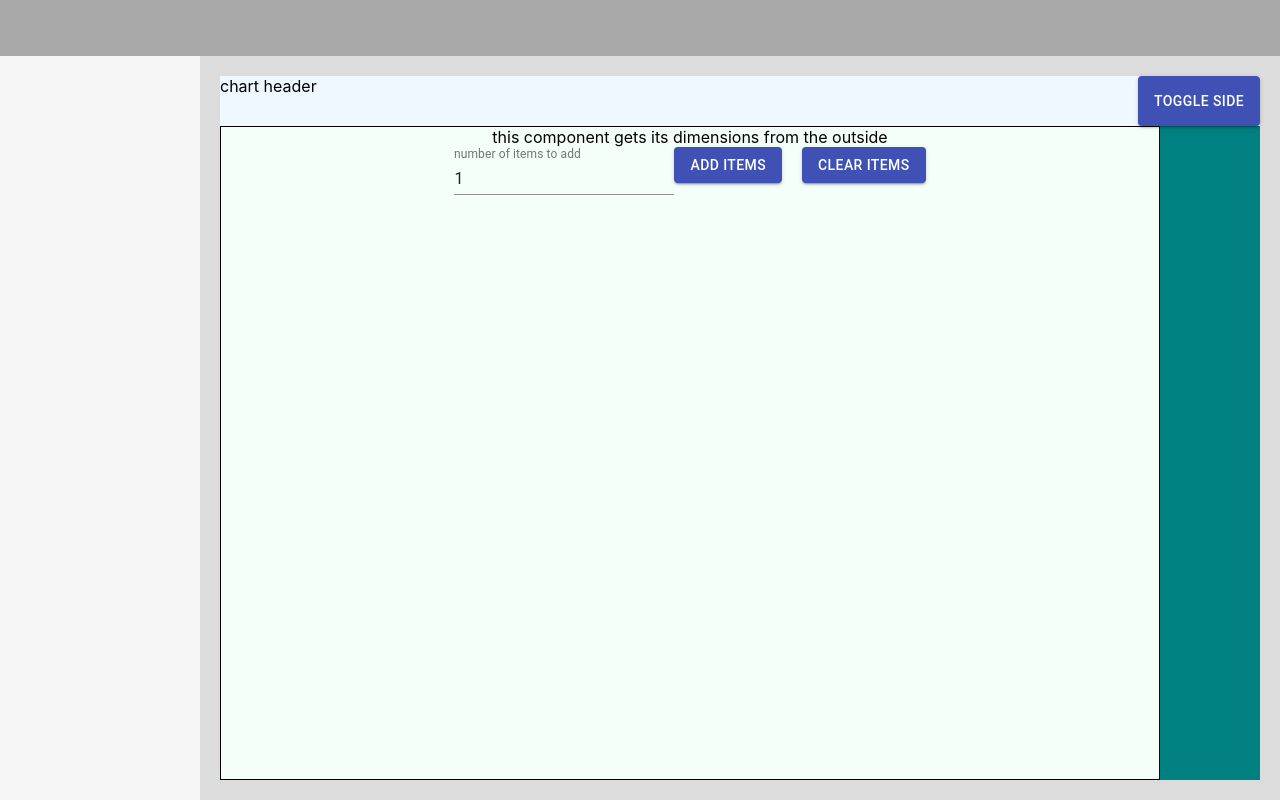
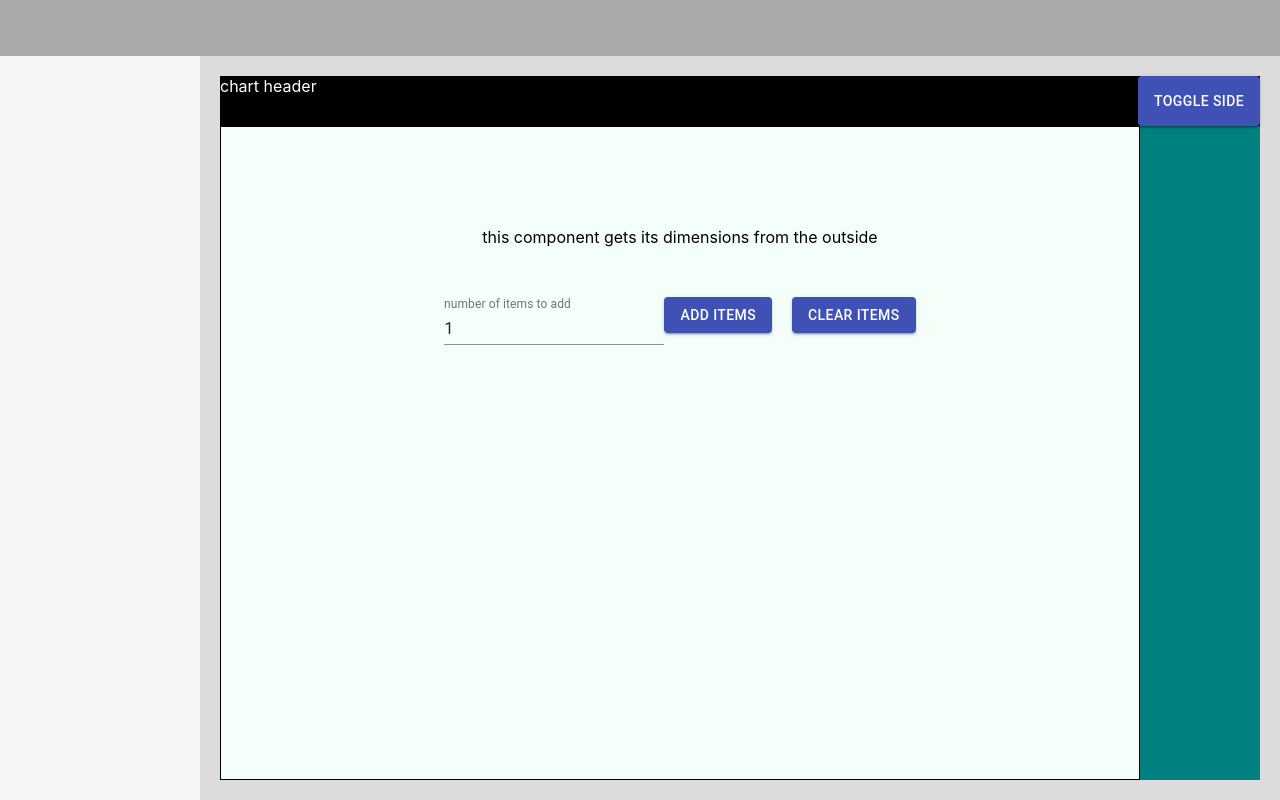
Before and after one commit to danikenan/layout-wd-06072020, a React (Create React App) app: page / in a window 1280 px wide. Built offline with nearby package versions, Linux system fonts and the light colour scheme.

Commit message:
chart side working (animating width)

```diff
--- a/src/Components/Content.js
+++ b/src/Components/Content.js
@@ -6,7 +6,9 @@ import { withResizeDetector } from "react-resize-detector";
 import { Button } from "@material-ui/core";
 
 const margin = 20;
-const initialSideWidth = 100;
+const initialSideWidth = 120;
+const transition = "width 0.2s ease-in-out";
+
 const useStyles = makeStyles((theme) => ({
   contentRoot: {
     padding: margin,
@@ -18,11 +20,13 @@ const useStyles = makeStyles((theme) => ({
     flexDirection: "column"
   },
   mainChartInnerWrapper: {
-    display: "flex"
+    display: "flex",
+    justifyContent: "space-between"
   },
   chartHeader: {
     height: 50,
-    backgroundColor: "aliceblue",
+    backgroundColor: "black",
+    color: "white",
     display: "flex",
     flexDirection: "row",
     justifyContent: "space-between",
@@ -32,21 +36,22 @@ const useStyles = makeStyles((theme) => ({
     backgroundColor: "mintcream",
     border: 1,
     borderStyle: "solid",
-    boxSizing: "border-box"
+    boxSizing: "border-box",
+    transition
   },
   chartSide: {
-    backgroundColor: "teal"
+    backgroundColor: "teal",
+    transition
   }
 }));
 
 const Content = ({ dimensions, onAddChart, width, outsideHeight }) => {
   const classes = useStyles({ dimensions });
   const [sideWidth, setSideWidth] = useState(initialSideWidth);
+  const [mainChartWidth, setMainChartWidth] = useState(width - sideWidth);
 
   const [arrayToAdd, setArrayToAdd] = useState([]);
-  const [mainChartWidth, setMainChartWidth] = useState(width - sideWidth);
 
-  console.log(mainChartWidth);
   useEffect(() => {
     onAddChart();
   }, [arrayToAdd, onAddChart]);
--- a/src/Components/InnerControls.js
+++ b/src/Components/InnerControls.js
@@ -3,7 +3,12 @@ import { makeStyles } from "@material-ui/core/styles";
 import { Button, TextField } from "@material-ui/core";
 
 const useStyles = makeStyles((theme) => ({
-  root: {},
+  root: {
+    padding: 50
+  },
+  text: {
+    margin: 50
+  },
   button: {
     marginLeft: 20
   }
@@ -15,7 +20,9 @@ const InnerControls = ({ onChangeArray }) => {
 
   return (
     <div className={classes.root}>
-      <div>this component gets its dimensions from the outside</div>
+      <div className={classes.text}>
+        this component gets its dimensions from the outside
+      </div>
       <TextField
         value={numOfItemsToAdd}
         label="number of items to add"
--- a/src/Components/MainLayout.js
+++ b/src/Components/MainLayout.js
@@ -52,11 +52,9 @@ const MainLayout = (props) => {
   const endRef = useRef(null);
 
   const handleAddChart = () => {
-    console.log("should scroll");
     endRef.current.scrollIntoView({ behavior: "smooth" });
+  };
 
-    // contentWrapperRef.current.scrollToBottom();
-  };
   return (
     <div className={classes.root}>
       <div className={classes.header}></div>
```
